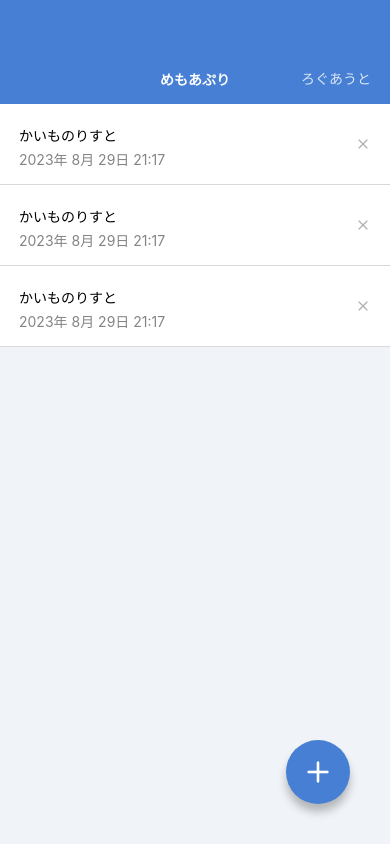
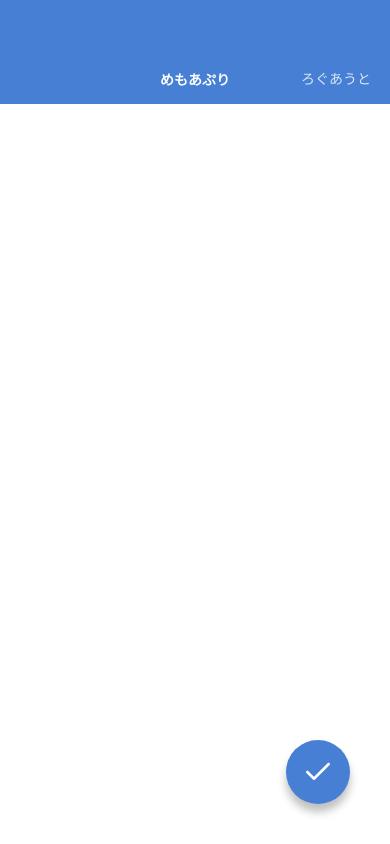
Before and after one commit to kmamk328/MemoApp2, a React Native app: screen / in a window 390 px wide. Built offline with nearby package versions, Linux system fonts and the light colour scheme.

Commit message:
Create MemoEditScreen and MemoCreateScreen

```diff
--- a/App.jsx
+++ b/App.jsx
@@ -1,10 +1,12 @@
 import React from 'react';
 
 import MemoListScreen from './src/screens/MemoListScreen';
-//import MemoDetailScreen from './src/screens/MemoDetailScreen';
+// import MemoDetailScreen from './src/screens/MemoDetailScreen';
+import MemoEditScreen from './src/screens/MemoEditScreen';
+import MemoCreateScreen from './src/screens/MemoCreateScreen';
 
 export default function App() {
   return (
-    <MemoListScreen />
+    <MemoCreateScreen />
   );
 }
--- /dev/null
+++ b/src/screens/MemoCreateScreen.jsx
@@ -0,0 +1,34 @@
+import React from 'react';
+import {
+  View, TextInput, StyleSheet, KeyboardAvoidingView,
+} from 'react-native';
+
+import AppBar from '../components/AppBar';
+import CircleButton from '../components/CircleButton';
+
+export default function MemoCreateScreen() {
+  return (
+    <KeyboardAvoidingView style={styles.container} behavior="height">
+      <AppBar />
+      <View style={styles.inputContainer}>
+        <TextInput value="" multiline style={styles.input} />
+      </View>
+      <CircleButton name="check" />
+    </KeyboardAvoidingView>
+  );
+}
+
+const styles = StyleSheet.create({
+  container: {
+    flex: 1,
+  },
+  inputContainer: {
+    paddingHorizontal: 27,
+    paddingVertical: 32,
+    flex: 1,
+  },
+  input: {
+    flex: 1,
+    textAlignVertical: 'top',
+  },
+});
--- /dev/null
+++ b/src/screens/MemoEditScreen.jsx
@@ -0,0 +1,34 @@
+import React from 'react';
+import {
+  View, TextInput, StyleSheet, KeyboardAvoidingView,
+} from 'react-native';
+
+import AppBar from '../components/AppBar';
+import CircleButton from '../components/CircleButton';
+
+export default function MemoEditScreen() {
+  return (
+    <KeyboardAvoidingView style={styles.container} behavior="height">
+      <AppBar />
+      <View style={styles.inputContainer}>
+        <TextInput value="かいものりすと" multiline style={styles.input} />
+      </View>
+      <CircleButton name="check" />
+    </KeyboardAvoidingView>
+  );
+}
+
+const styles = StyleSheet.create({
+  container: {
+    flex: 1,
+  },
+  inputContainer: {
+    paddingHorizontal: 27,
+    paddingVertical: 32,
+    flex: 1,
+  },
+  input: {
+    flex: 1,
+    textAlignVertical: 'top',
+  },
+});
```
Also changed, not shown: 1 other file (tests, documents, lock files or other folders).
